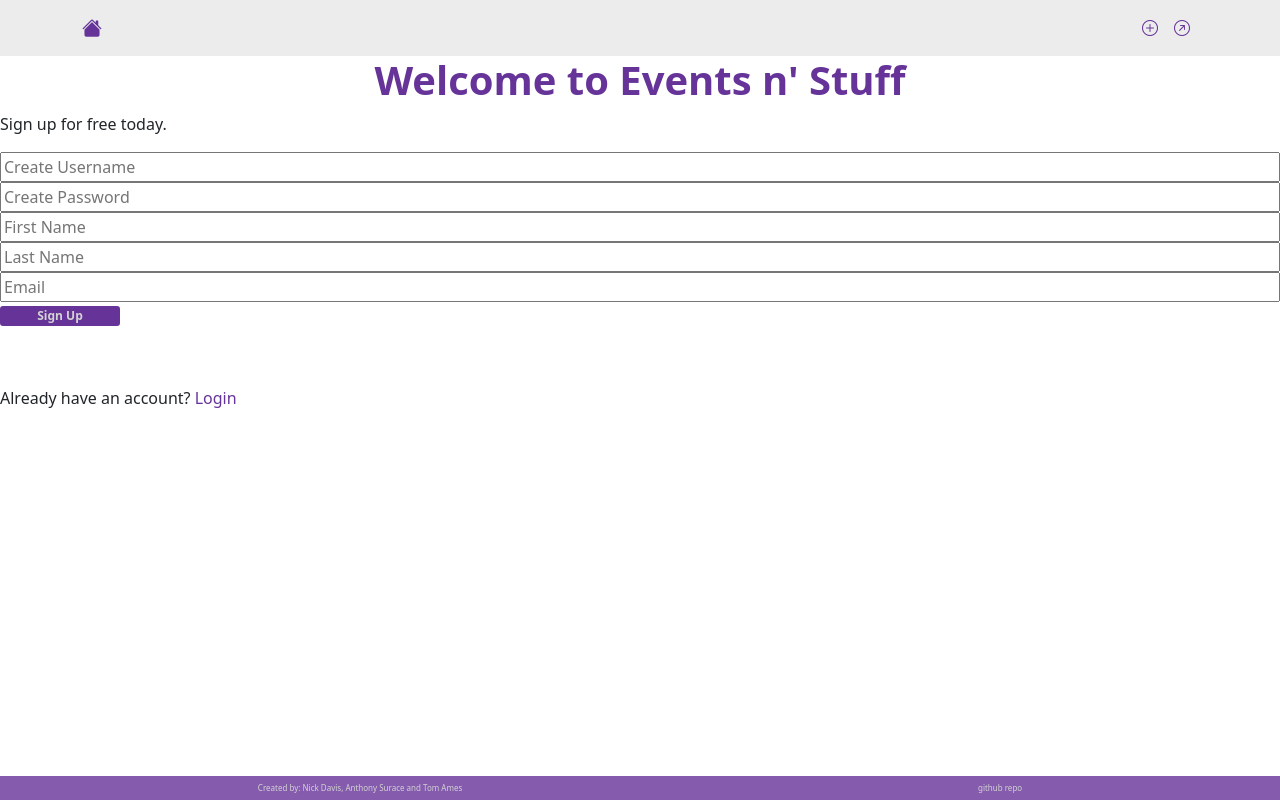
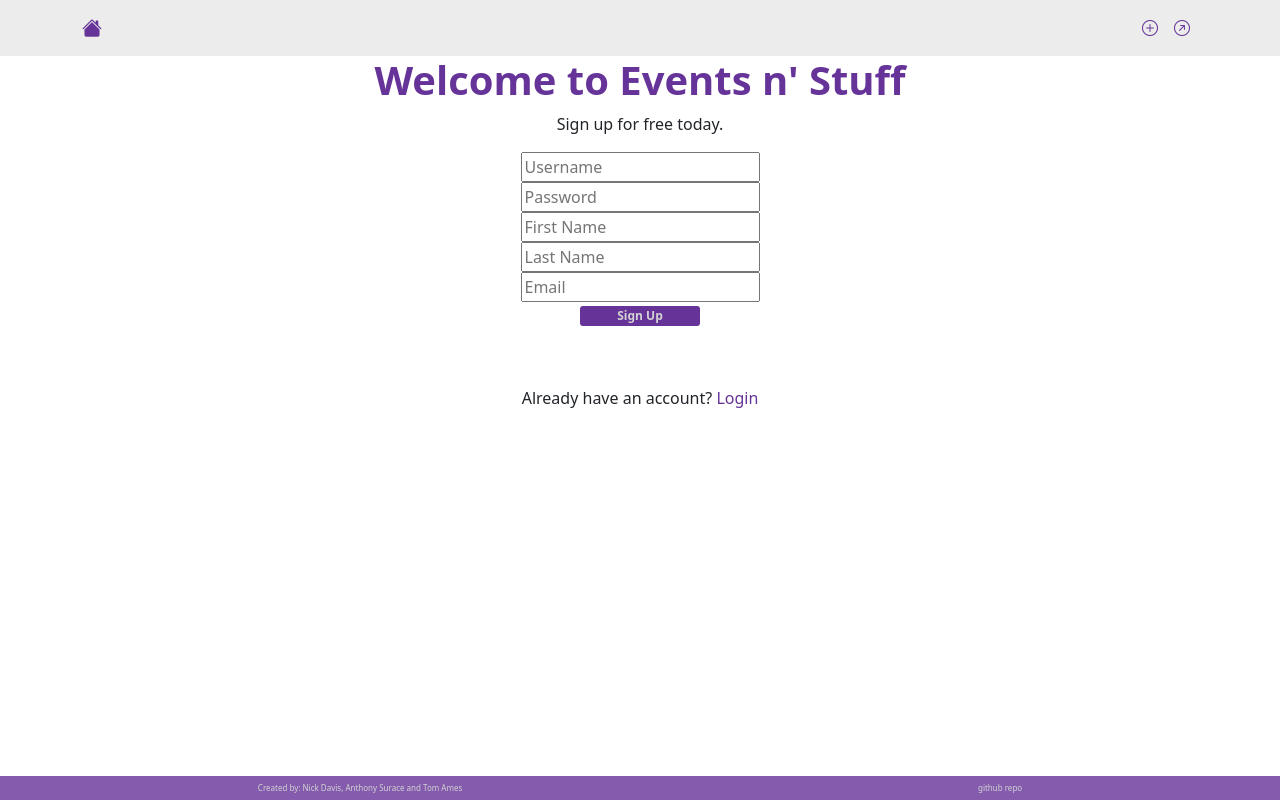
Before and after one commit to ajsur1017/events-n-stuff-FRONTEND, a React (Create React App) app: page /signup in a window 1280 px wide. Built offline with nearby package versions, Linux system fonts and the light colour scheme; no server answers.

Commit message:
login and signup now have updated styling

```diff
--- a/src/pages/Signup.js
+++ b/src/pages/Signup.js
@@ -39,13 +39,13 @@ const Signup = (props) => {
 
     }
     return (
-        <>
+        <div className={"loginDiv"}>
             <h1 className="loginWelcome">Welcome to Events n' Stuff</h1>
             <p>Sign up for free today.</p>
             <div className="authBox">
                 <form className="loginBox" onSubmit={handleSubmit}>
-                    <input id="inputSignup" placeholder="Create Username" type="text" name="username" value={form.username} onChange={handleChange} />
-                    <input id="inputSignup" placeholder="Create Password" type="password" name="password" value={form.password} onChange={handleChange} />
+                    <input id="inputSignup" placeholder="Username" type="text" name="username" value={form.username} onChange={handleChange} />
+                    <input id="inputSignup" placeholder="Password" type="password" name="password" value={form.password} onChange={handleChange} />
                     <input id="inputSignup" placeholder="First Name" type="text" name="firstName" value={form.firstName} onChange={handleChange} />
                     <input id="inputSignup" placeholder="Last Name" type="text" name="lastName" value={form.lastName} onChange={handleChange} />
                     <input id="inputSignup" placeholder="Email" type="email" name="email" value={form.email} onChange={handleChange} />
@@ -54,7 +54,7 @@ const Signup = (props) => {
                 </form>
             </div>
             <p>Already have an account? <Link to="/login" className={"loginredirect"}>Login</Link></p>
-        </>
+        </div>
     )
 }
 export default Signup
```
